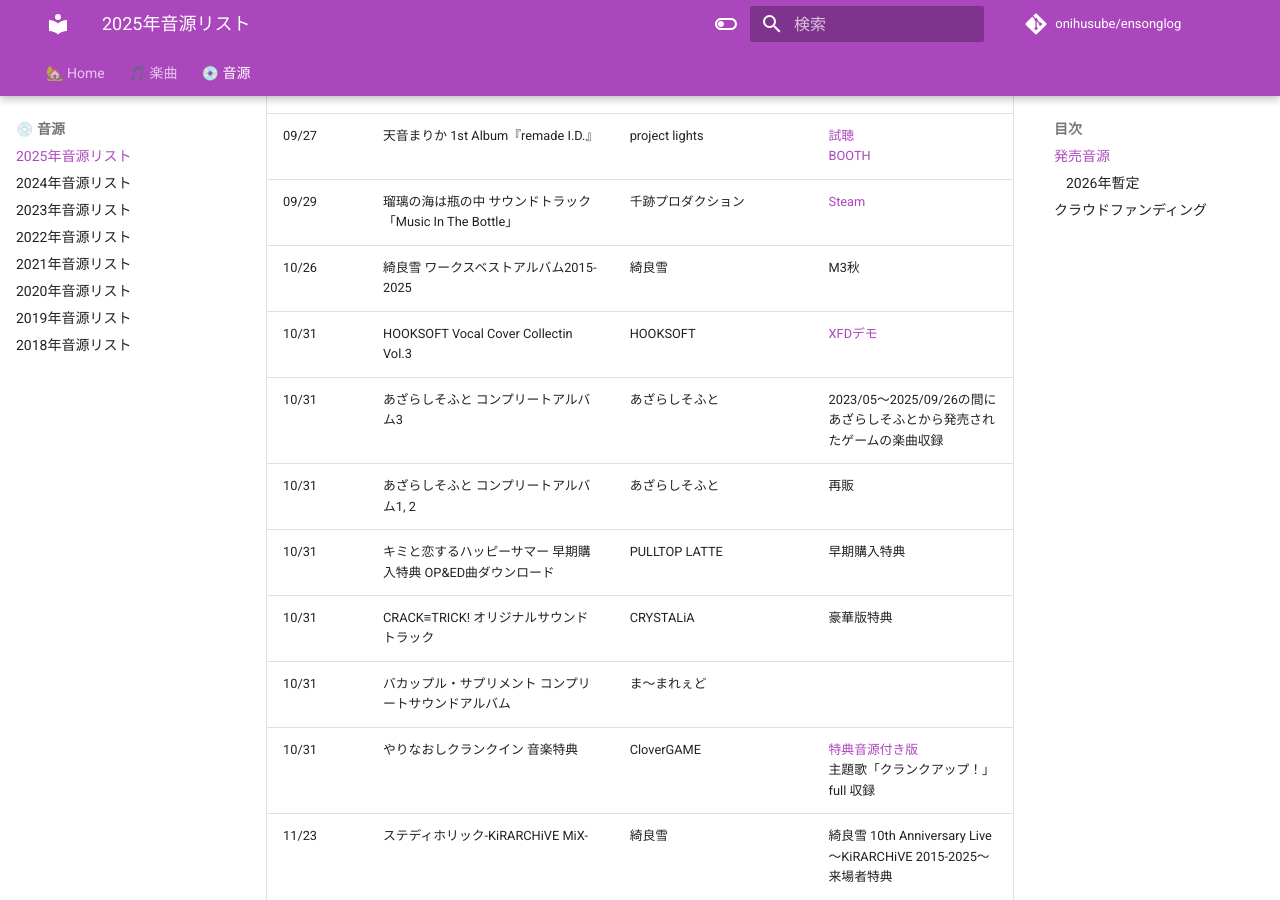
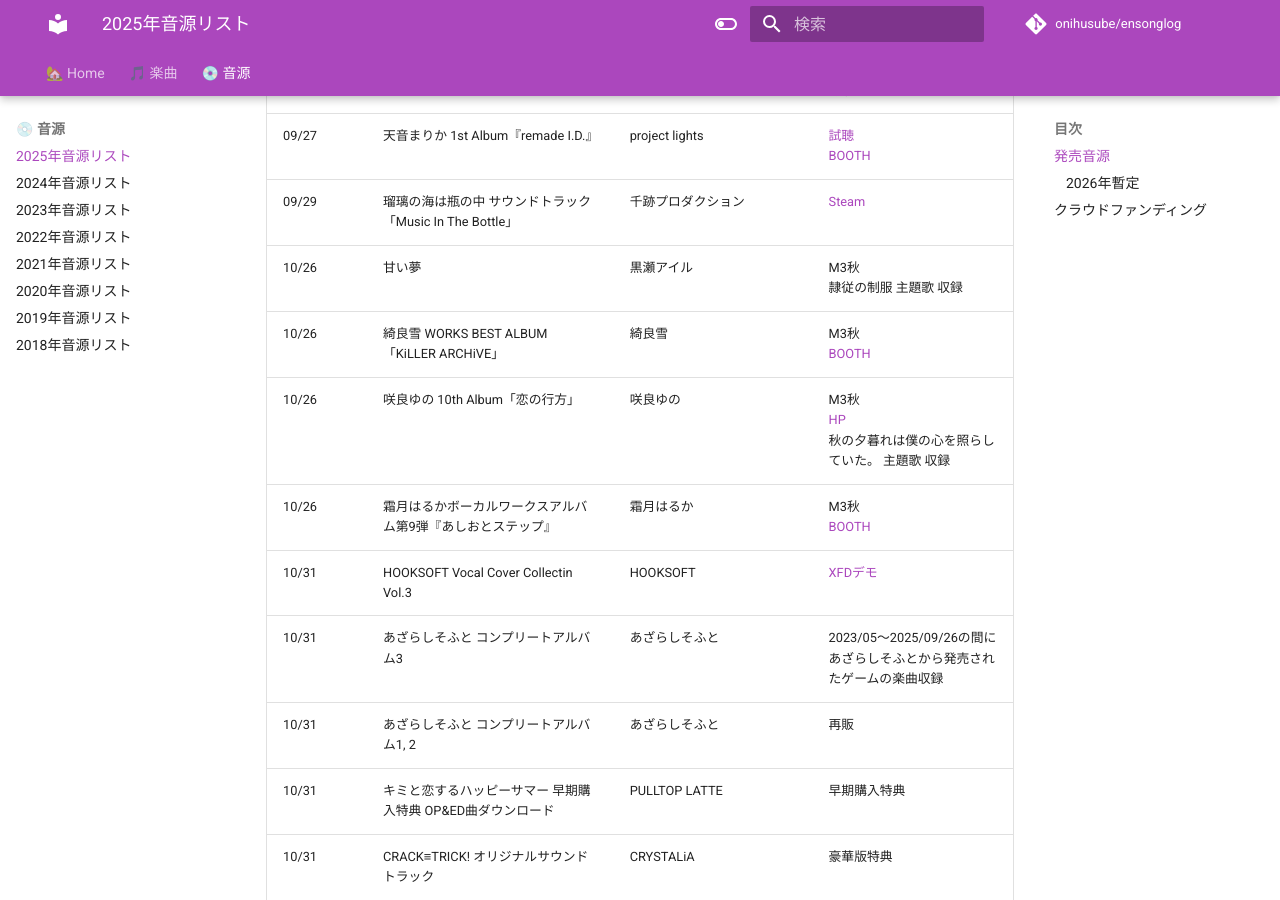
Before and after one commit to onihusube/ensonglog, an MkDocs documentation site: the page built from docs/2025/音源.md, in a window 1280 px wide and 900 px high, scrolled down 12760 px. Built offline with MkDocs 1.6.1 and Material for MkDocs 9.7.7, drawn with Linux system fonts in a browser that asks for light colours; comment, search, counter and statistics services are not loaded; some of the changed text lies outside the part shown.

Commit message:
M3秋、音源追加

```diff
--- a/docs/2025/音源.md
+++ b/docs/2025/音源.md
@@ -183,7 +183,10 @@
 | 09/26 | ゆずソフト 過去作楽曲配信 |	ゆずソフト | CDが廃盤になっている過去作品の楽曲 </br> 「千恋＊万花」「PARQUET」「天使☆騒々」のサントラは対象外 |
 | 09/27 | 天音まりか 1st Album『remade I.D.』 | project lights | [試聴](https://www.youtube.com/watch?v=ULRuZ3ouv1Y) </br> [BOOTH](https://booth.pm/ja/items/7407850) |
 | 09/29 | 瑠璃の海は瓶の中 サウンドトラック「Music In The Bottle」 | 千跡プロダクション | [Steam](https://store.steampowered.com/app/4002500/Music_In_The_Bottle/) |
-| 10/26 | 綺良雪 ワークスベストアルバム2015-2025 | 綺良雪 | M3秋 |
+| 10/26 | 甘い夢 | 黒瀬アイル | M3秋 </br> 隷従の制服 主題歌 収録 |
+| 10/26 | 綺良雪 WORKS BEST ALBUM「KiLLER ARCHiVE」 | 綺良雪 | M3秋 </br> [BOOTH](https://yuki-official.booth.pm/items/7514714) |
+| 10/26 | 咲良ゆの 10th Album「恋の行方」 | 咲良ゆの | M3秋 </br> [HP](https://koinoyukue.tumblr.com/) </br> 秋の夕暮れは僕の心を照らしていた。 主題歌 収録 |
+| 10/26 | 霜月はるかボーカルワークスアルバム第9弾『あしおとステップ』 | 霜月はるか | M3秋 </br> [BOOTH](https://hiyatsukin.booth.pm/items/7490036)|
 | 10/31 | HOOKSOFT Vocal Cover Collectin Vol.3 | HOOKSOFT | [XFDデモ](https://www.youtube.com/watch?v=EmZaEyD7XFM) |
 | 10/31 | あざらしそふと コンプリートアルバム3 | あざらしそふと | 2023/05～2025/09/26の間にあざらしそふとから発売されたゲームの楽曲収録 |
 | 10/31 | あざらしそふと コンプリートアルバム1, 2 | あざらしそふと | 再販 |
```
Also changed, not shown: other parts of docs/2025/音源.md (+0 -1 lines).
